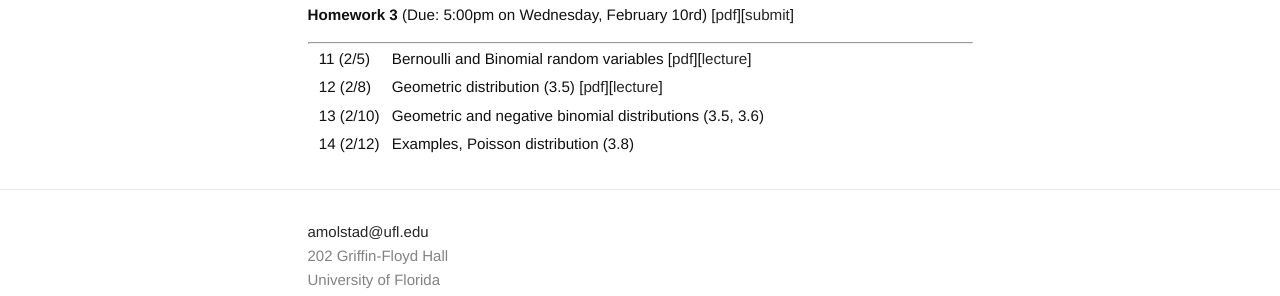
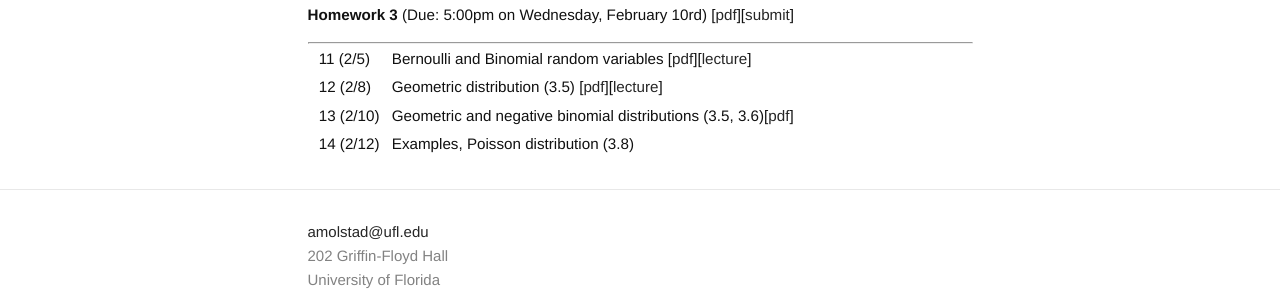
Before and after one commit to ajmolstad/ajmolstad.github.io, a Jekyll site: the page built from S21_STA4321.md, in a window 1280 px wide. Shown: the part 675-971 px from the top of the page. Built offline with Jekyll 4.4.1, drawn with Linux system fonts in a browser that asks for light colours.

Commit message:
Update S21_STA4321.md

```diff
--- a/S21_STA4321.md
+++ b/S21_STA4321.md
@@ -43,5 +43,5 @@ Note that you must be logged into your UFL eLearning account to access course ma
 
 || 11 (2/5) || Bernoulli and Binomial random variables [[pdf](https://ufl.instructure.com/files/56812650/download?download_frd=1)][[lecture](https://ufl.instructure.com/files/56857508/download?download_frd=1)] ||
 || 12 (2/8)  || Geometric distribution (3.5) [[pdf](https://ufl.instructure.com/files/56881764/download?download_frd=1)][[lecture](https://ufl.instructure.com/courses/426946/files?preview=56887531)] ||
-|| 13 (2/10)  || Geometric and negative binomial distributions (3.5, 3.6) ||
+|| 13 (2/10)  || Geometric and negative binomial distributions (3.5, 3.6)[[pdf](https://ufl.instructure.com/files/56946871/download?download_frd=1)]||
 || 14 (2/12)  || Examples, Poisson distribution (3.8) ||
```
